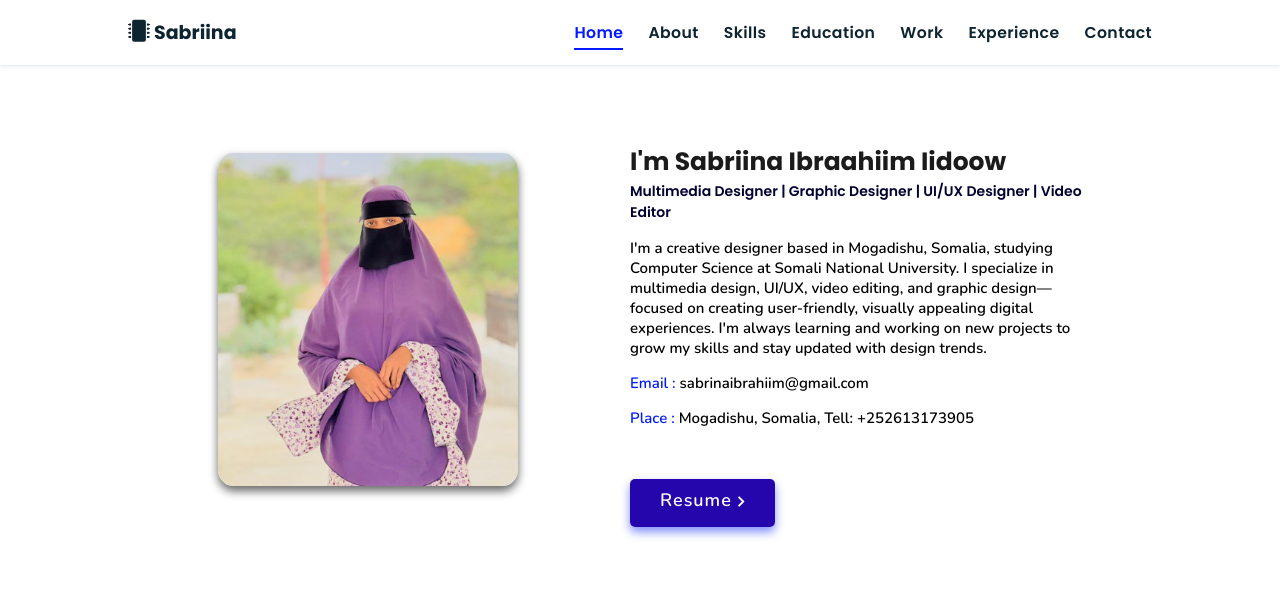
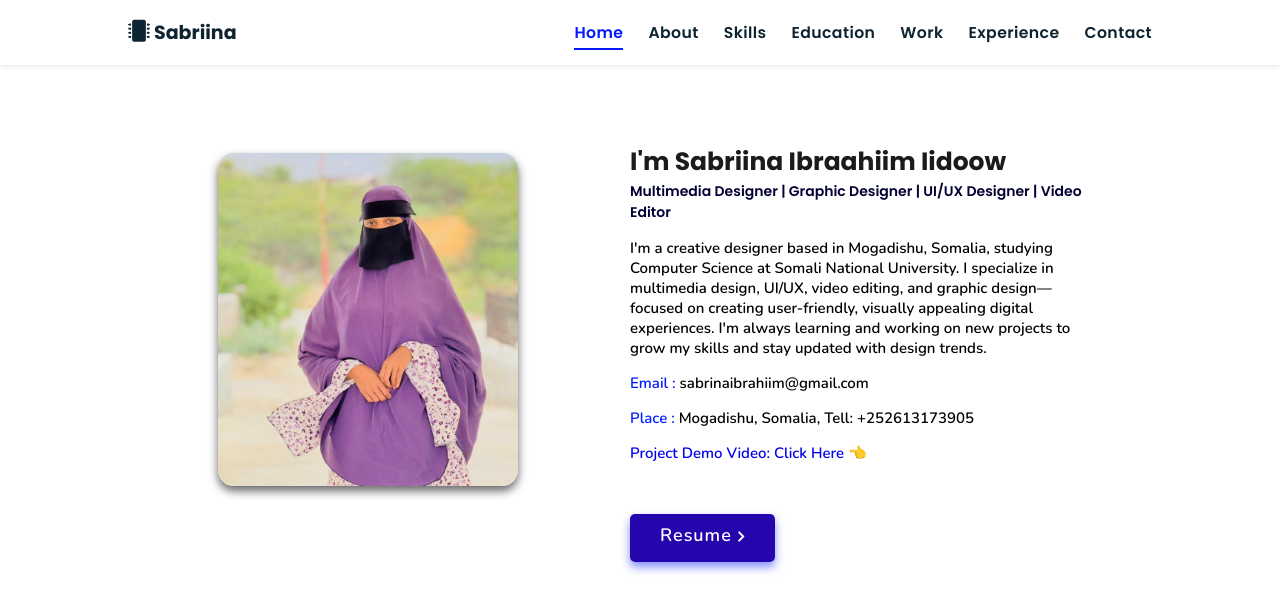
Before and after one commit to Saabriina3905/portfolio, a plain HTML site: page index.html in a window 1280 px wide. Both pictures are taken after a click on the link "About Me". Shown: the part 800-1412 px from the top of the page. Drawn offline with nearby package versions, Linux system fonts and the light colour scheme.

Commit message:
completed my portofollio Sabriina

```diff
--- a/index.html
+++ b/index.html
@@ -100,6 +100,7 @@
           <div class="box">
             <p><span> email : </span> sabrinaibrahiim@gmail.com</p>
             <p><span> place : </span> Mogadishu, Somalia, Tell: +252613173905</p>
+            <p><a href="https://vimeo.com/1110391378" target="_blank">Project Demo Video: Click here</a> 👈</p>
           </div>
         </div>
 
```
